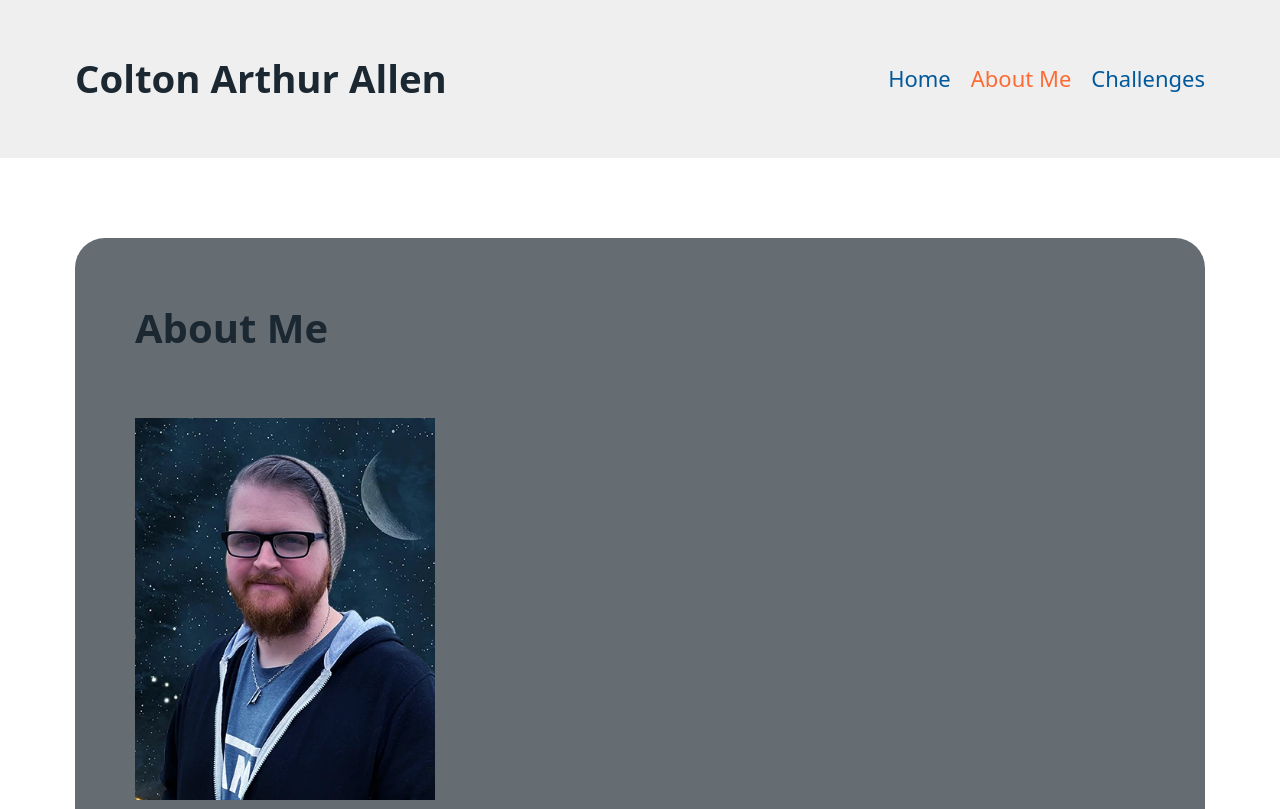
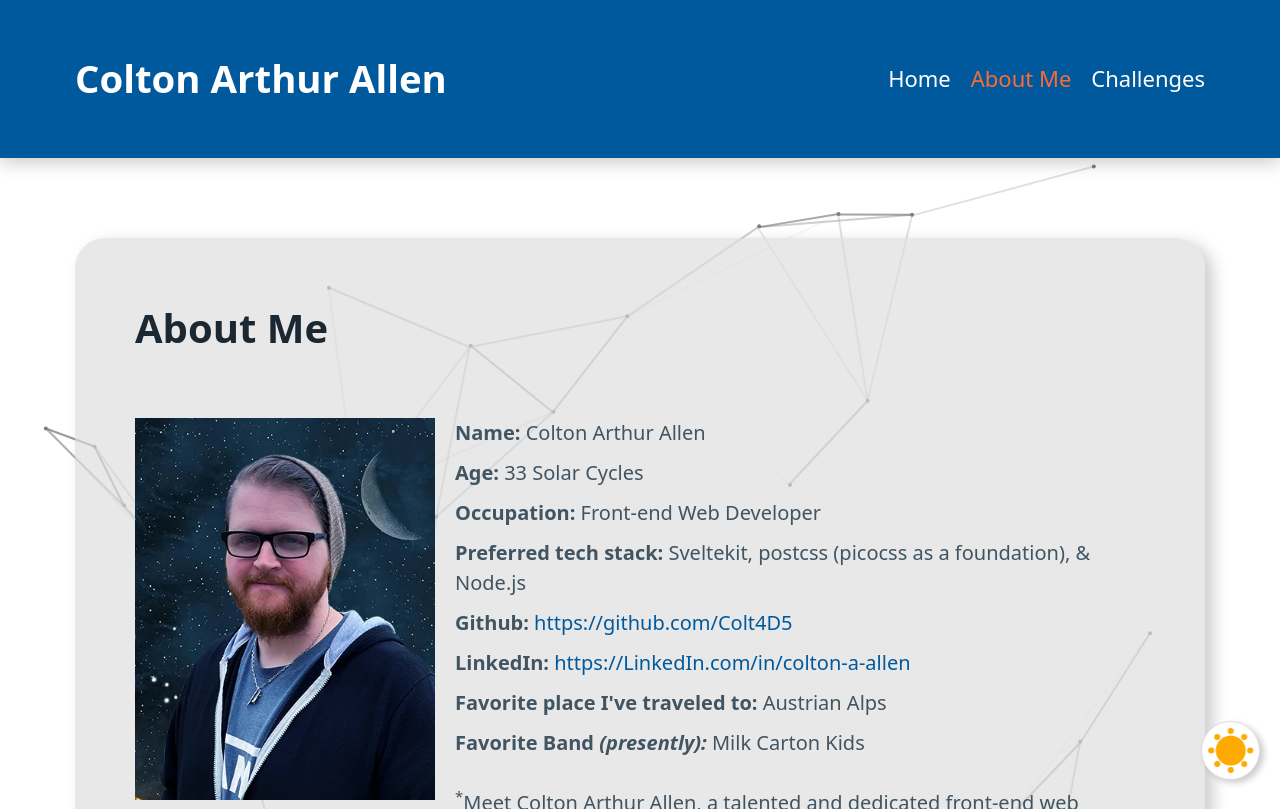
Before and after one commit to Colt4D5/cds-challenge, a website: page about.html in a window 1280 px wide. Shown: the top 809 px of the page. Drawn offline with nearby package versions, Linux system fonts and the light colour scheme.

Commit message:
implemented dark/light mode toggle

```diff
--- a/about.css
+++ b/about.css
@@ -6,6 +6,11 @@ main > .container {
   border-radius: 1.5rem;
   padding: 3rem;
   background-color: #19242daa;
+  box-shadow: 8px 5px 16px rgb(0 0 0 / 0.2);
+}
+
+html[data-theme="light"] main > .container {
+  background-color: #ddddddaa;
 }
 
 #pic {
@@ -16,7 +21,7 @@ main > .container {
 
 @media screen and (min-width: 40em) {
   #pic {
-    float: left
+    float: left;
     margin-bottom: 0;
   }
 }
--- a/about.html
+++ b/about.html
@@ -7,8 +7,10 @@
   <link rel="stylesheet" href="node_modules/@picocss/pico/css/pico.min.css">
   <link rel="stylesheet" href="style.css">
   <link rel="stylesheet" href="about.css">
+  <link rel="stylesheet" href="dark-mode.css">
   <script src="about.js" defer></script>
   <script src="mobile-menu.js" defer></script>
+  <script src="dark-mode.js" defer></script>
   <title>CDS Challenge | About Me</title>
 </head>
 <body>
@@ -111,5 +113,9 @@
     </div>
   </footer>
 
+  <div id="toggle-wrapper">
+    <input id="toggle" class="toggle" type="checkbox">
+  </div>
+
 </body>
 </html>
--- a/about.js
+++ b/about.js
@@ -25,6 +25,10 @@ draw() {
   ctx.closePath();
 }
 update() {
+  this.color = document.querySelector('html').dataset.theme === 'dark' ?
+    'rgb(255, 255, 255)':
+    'rgb(0, 0, 0)';
+
   this.x += this.directionX;
   this.y += this.directionY;
   if (this.x + this.radius > canvas.width ||
@@ -64,7 +68,7 @@ function animate() {
       let opacity = 1 - distance/maxDistance;
       if (distance < maxDistance) {
         ctx.lineWidth = 2;
-        ctx.strokeStyle = `rgba(255,255,255,${opacity})`;
+        ctx.strokeStyle = document.querySelector('html').dataset.theme === 'dark' ? `rgba(255,255,255,${opacity})` : `rgba(0,0,0,${opacity})`;
         ctx.beginPath();
         ctx.moveTo(particlesArray[i].x, particlesArray[i].y);
         ctx.lineTo(particlesArray[j].x, particlesArray[j].y);
--- a/challenge.css
+++ b/challenge.css
@@ -57,6 +57,11 @@ code {
   margin-bottom: 2rem;
 }
 
+html[data-theme="light"] code {
+  background-color: #ccc;
+  color: #444;
+}
+
 li code {
   display: inline;
   padding: 0.5rem;
--- a/challenge.js
+++ b/challenge.js
@@ -3,11 +3,11 @@ const challengeBtns = document.querySelectorAll('button[data-challenge]');
 challengeBtns.forEach(btn => btn.addEventListener('click', handleTabs));
 
 function handleTabs(e) {
-  const selectedChallenge = e.target.dataset.challenge;
+  const selectedChallenge = e.target.closest('button').dataset.challenge;
 
   const selectedBtn = document.querySelector(`button[data-challenge="${selectedChallenge}"]`);
+  const prevActiveBtn = document.querySelector('main button.is_active')
 
-  const prevActiveBtn = document.querySelector('main button.is_active')
   prevActiveBtn.classList.remove('is_active');
   selectedBtn.classList.add('is_active');
 
--- /dev/null
+++ b/dark-mode.css
@@ -0,0 +1,80 @@
+#toggle-wrapper {
+  padding: 0.25rem;
+  aspect-ratio: 1 / 1;
+  display: flex;
+  justify-content: center;
+  align-items: center;
+  border-radius: 50%;
+  border: 1px solid #ddd;
+  background-color: #fff;
+  box-shadow: 4px 3px 6px rgb(0 0 0 / 0.2);
+  position: fixed;
+  right: 1rem;
+  bottom: 1rem;
+}
+
+.toggle {
+  --size: 2rem;
+
+  appearance: none;
+  outline: none;
+  cursor: pointer;
+  transform: translate3d(5px, 2px, 0);
+
+  width: var(--size);
+  height: var(--size);
+  box-shadow: inset calc(var(--size) * 0.33) calc(var(--size) * -0.25) 0;
+  border-radius: 999px;
+  color: #000033;
+  background-color: transparent;
+  border: none;
+
+  transition: all 500ms;
+}
+
+.toggle:hover {
+  color: #3131bb;
+}
+
+.toggle:checked {
+    --ray-size: calc(var(--size) * -0.4);
+    --offset-orthogonal: calc(var(--size) * 0.65);
+    --offset-diagonal: calc(var(--size) * 0.45);
+
+    transform: scale(0.75) translate3d(5px, 2px, 0) rotate(180deg);
+    color: hsl(40, 100%, 50%);
+    box-shadow:
+      inset 0 0 0 var(--size),
+      calc(var(--offset-orthogonal) * -1) 0 0 var(--ray-size),
+      var(--offset-orthogonal) 0 0 var(--ray-size),
+      0 calc(var(--offset-orthogonal) * -1) 0 var(--ray-size),
+      0 var(--offset-orthogonal) 0 var(--ray-size),
+      calc(var(--offset-diagonal) * -1) calc(var(--offset-diagonal) * -1) 0 var(--ray-size),
+      var(--offset-diagonal) var(--offset-diagonal) 0 var(--ray-size),
+      calc(var(--offset-diagonal) * -1) var(--offset-diagonal) 0 var(--ray-size),
+      var(--offset-diagonal) calc(var(--offset-diagonal) * -1) 0 var(--ray-size)
+    ;
+}
+
+.toggle:checked:hover {
+  color: hsl(40, 100%, 70%);
+}
+
+.toggle {
+  z-index: 1;
+}
+
+.toggle:checked ~ .background {
+  --bg: white;
+}
+
+
+/* .title {
+  --color: hsl(240, 100%, 95%);
+  color: var(--color);
+  z-index: 1;
+  cursor: pointer;
+  display: block;
+  padding: 0.5rem 0 0;
+  transition: color 500ms;
+} */
--- /dev/null
+++ b/dark-mode.js
@@ -0,0 +1,19 @@
+const themeToggle = document.querySelector('input.toggle');
+
+if (window.matchMedia && window.matchMedia('(prefers-color-scheme: dark)').matches) {
+  document.querySelector('html').dataset.theme = 'dark';
+  themeToggle.checked = false;
+} else {
+  document.querySelector('html').dataset.theme = 'light';
+  themeToggle.checked = true;
+}
+
+window.matchMedia('(prefers-color-scheme: dark)').addEventListener('change', event => {
+  const newColorScheme = event.matches ? "dark" : "light";
+  document.querySelector('html').dataset.theme = newColorScheme;
+  themeToggle.checked = newColorScheme === "dark" ? false : true;
+});
+
+themeToggle.addEventListener('change', e => {
+  document.querySelector('html').dataset.theme = e.target.checked ? 'light' : 'dark';
+})
--- a/style.css
+++ b/style.css
@@ -26,21 +26,30 @@ html :is:(*, *::before, *::after) {
     --primary-hover: #2478b9;
     --primary-focus: rgba(36, 120, 185, 0.125);
     --primary-inverse: #fff;
+
+    --secondary: #fd6b35;
+    --secondary-hover: #ff885d;
+    --secondary-focus: rgba(253, 107, 53, 0.125);
+    --secondary-inverse: #fff;
+
+    --form-element-active-border-color-invalid: rgb(198, 40, 40);
   }
 }
 
 /* Pink Dark scheme (Forced) */
 /* Enabled if forced with data-theme="dark" */
 [data-theme="dark"] {
-  --primary: #d81b60;
-  --primary-hover: #e91e63;
-  --primary-focus: rgba(216, 27, 96, 0.25);
+  --primary: #00599C;
+  --primary-hover: #2478b9;
+  --primary-focus: rgba(36, 120, 185, 0.125);
   --primary-inverse: #fff;
 
   --secondary: #fd6b35;
   --secondary-hover: #ff885d;
   --secondary-focus: rgba(253, 107, 53, 0.125);
   --secondary-inverse: #fff;
+
+  --form-element-active-border-color-invalid: rgb(198, 40, 40);
 }
 
 /* (Common styles) */
@@ -55,6 +64,11 @@ body > header {
   padding: 1.5rem 0;
   background-color: rgb(100 100 100 / 0.1);
   position: relative;
+  box-shadow: 0px 5px 16px rgb(0 0 0 / 0.2);
+}
+
+html[data-theme="light"] body > header {
+  background-color: var(--primary);
 }
 
 body > header nav {
@@ -65,6 +79,10 @@ h1#site-title {
   margin-bottom: 0;
   font-size: clamp(1.5rem, 3vw, 2rem);
   text-align: center;
+}
+
+html[data-theme="light"] h1#site-title {
+  color: #fff;
 }
 
 body > header nav ul.navigation {
@@ -90,6 +108,18 @@ header nav ul li.active a {
 
 header nav ul li.active a:hover {
   color: var(--secondary-hover);
+}
+
+html[data-theme="light"] header nav ul li a {
+  color: #fff;
+}
+
+html[data-theme="light"] header nav ul li a:hover {
+  color: var(--primary-hover);
+}
+
+html[data-theme="light"] header nav ul li.active a {
+  color: var(--secondary);
 }
 
 header #mobile-menu-btn {
@@ -124,6 +154,10 @@ body.mobileMenuIsOpen #mobile-nav {
   background-color: rgb(255 255 255 / 0.1);
 }
 
+html[data-theme="light"] #mobile-nav nav {
+  background-color: var(--primary-hover);
+}
+
 #mobile-nav nav ul {
   flex-direction: column;
 }
@@ -143,6 +177,10 @@ body.mobileMenuIsOpen #mobile-nav {
   color: var(--secondary);
 }
 
+html[data-theme="light"] #mobile-nav nav ul li.is_active a {
+  color: var(--secondary);
+}
+
 @media (min-width: 40em) {
   .hide-for-medium {
     display: none;
@@ -156,6 +194,11 @@ body.mobileMenuIsOpen #mobile-nav {
   border-radius: 1rem;
   overflow: hidden;
   background-color: rgb(255 255 255 / 0.05);
+  box-shadow: 8px 5px 20px rgb(0 0 0 / 0.2);
+}
+
+html[data-theme="light"] #form-wrapper {
+  background-color: rgb(100 100 100 / 0.05);
 }
 
 #form-header img {
@@ -295,6 +338,10 @@ footer h2::after {
   background-color: #fff;
 }
 
+html[data-theme="light"] footer h2::after {
+  background-color: var(--secondary);
+}
+
 footer .contact p {
   text-align: center;
   font-size: 1.25rem;
@@ -322,6 +369,10 @@ footer nav ul li a {
 footer .footer-disclaimer {
   padding: 1rem 2rem;
   background-color: rgb(255 255 255 / 0.05);
+}
+
+html[data-theme="light"] footer .footer-disclaimer {
+  background-color: #ddd;
 }
 
 footer .footer-disclaimer p {
```
Also changed, not shown: challenge.html (+6 -0 lines), index.html (+6 -0 lines), success.css (+9 -0 lines), success.html (+6 -0 lines), success.js (+8 -8 lines).
